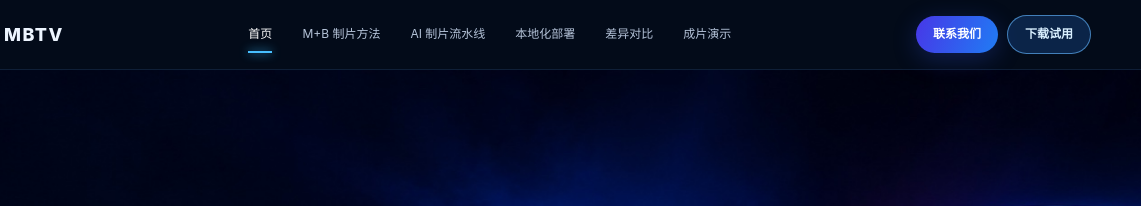
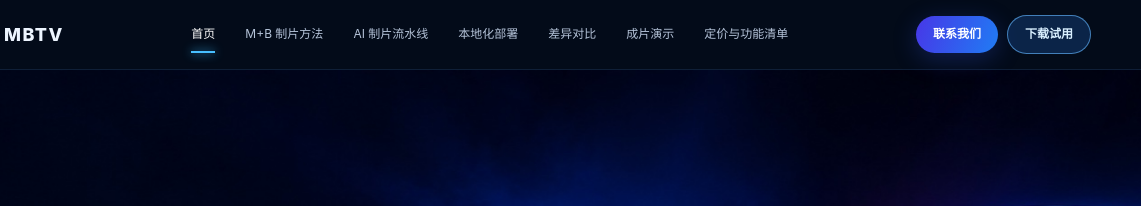
Before and after one commit to meineson/mbtv_web, a plain HTML site: page index.html in a window 1280 px wide. Shown: the top 206 px of the page, 139-1280 px from the left. Drawn offline with Linux system fonts and the light colour scheme.

Commit message:
feat(nav): add pricing and feature list link to index.html navigation

```diff
--- a/index.html
+++ b/index.html
@@ -271,7 +271,7 @@
 <div class="theater-scrim" aria-hidden="true"></div>
 <div class="theater-controls" aria-label="背景成片播放器"><div class="theater-now"><span>正在放映</span><strong></strong></div><button class="theater-toggle" type="button" aria-label="暂停背景视频">Ⅱ</button><button class="theater-sound" type="button" aria-label="开启背景视频声音" data-muted="true"><svg class="sound-off-icon" viewBox="0 0 24 24" aria-hidden="true"><path d="M3 9h4l5-4v14l-5-4H3zM16 9l5 6M21 9l-5 6"/></svg><svg class="sound-on-icon" viewBox="0 0 24 24" aria-hidden="true"><path d="M3 9h4l5-4v14l-5-4H3zM16 9a4 4 0 0 1 0 6M18 6a8 8 0 0 1 0 12"/></svg></button><button class="theater-next" type="button" aria-label="播放下一部" title="播放下一部"><svg viewBox="0 0 24 24" aria-hidden="true"><path d="M4 5v14l11-7zM19 5v14"/></svg></button><a class="theater-catalog" href="#showcase" aria-label="查看全部成片" title="查看全部成片"><svg viewBox="0 0 24 24" aria-hidden="true"><circle cx="5" cy="6" r="1"/><circle cx="5" cy="12" r="1"/><circle cx="5" cy="18" r="1"/><path d="M9 6h11M9 12h11M9 18h11"/></svg></a></div>
 <div class="site">
-  <header class="top"><div class="container top-inner"><a class="brand" href="#home"><img src="assets/mbtv-logo.png" alt=""><span>MBTV</span></a><button class="menu-toggle" aria-label="打开导航" aria-expanded="false">☰</button><nav aria-label="主导航"><a href="#home">首页</a><a href="#method">M+B 制片方法</a><a href="#pipeline">AI 制片流水线</a><a href="#deployment">本地化部署</a><a href="#compare">差异对比</a><a href="#showcase">成片演示</a></nav><div class="top-actions"><a class="nav-cta" href="#contact">联系我们</a><a class="trial-download" href="download.html">下载试用</a></div></div></header>
+  <header class="top"><div class="container top-inner"><a class="brand" href="#home"><img src="assets/mbtv-logo.png" alt=""><span>MBTV</span></a><button class="menu-toggle" aria-label="打开导航" aria-expanded="false">☰</button><nav aria-label="主导航"><a href="#home">首页</a><a href="#method">M+B 制片方法</a><a href="#pipeline">AI 制片流水线</a><a href="#deployment">本地化部署</a><a href="#compare">差异对比</a><a href="#showcase">成片演示</a><a href="download.html#pricing">定价与功能清单</a></nav><div class="top-actions"><a class="nav-cta" href="#contact">联系我们</a><a class="trial-download" href="download.html">下载试用</a></div></div></header>
   <aside class="side" aria-label="章节导航"><a href="#home" class="active"><i>01</i>首页</a><a href="#method"><i>02</i>M+B 制片方法</a><a href="#why"><i>03</i>为什么需要</a><a href="#abilities"><i>04</i>视频围读</a><a href="#previs"><i>05</i>3D 预演</a><a href="#pipeline"><i>06</i>AI 制片流水线</a><a href="#deployment"><i>07</i>本地化部署</a><a href="#compare"><i>08</i>差异与对比</a><a href="#audience"><i>09</i>适合人群</a><a href="#showcase"><i>10</i>成片演示</a><a href="#contact"><i>11</i>联系我们</a></aside>
   <main>
     <section id="home" class="hero section"><div class="container hero-grid"><div class="hero-copy"><h1>从想法到成片</h1><div class="slogan">Mind it, Build it.</div><p>MBTV 是面向影视、漫剧与短剧制作的 AIGC 制片工作台。从剧本改编、分镜拆解，到故事板绘图、运镜设计与视频生成，让一个故事从想法逐步走向成片。</p><div class="hero-actions"><a class="primary" href="#method">了解 MBTV　→</a><a class="outline" href="#showcase">▶　观看成片</a></div></div><div class="hero-art"><img src="assets/hero-stage-v2.jpg" alt="蓝、紫、粉、橙电影胶片构成的 MB 标志"></div></div></section>
```
